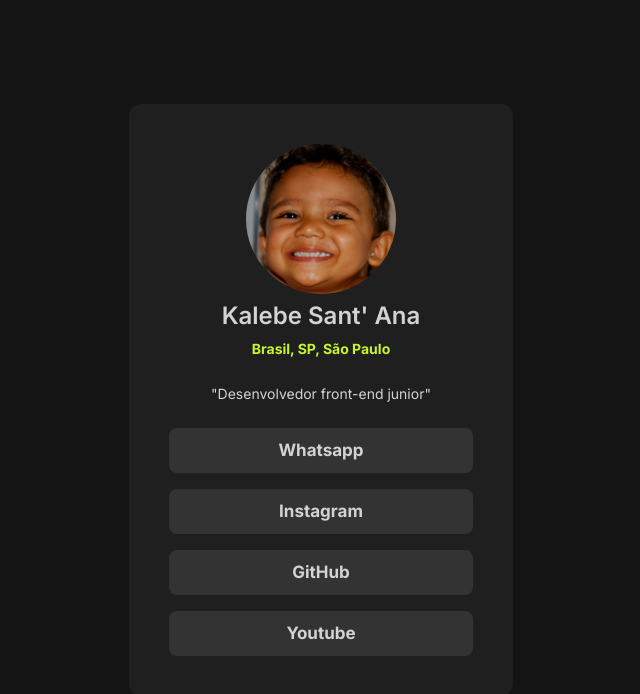
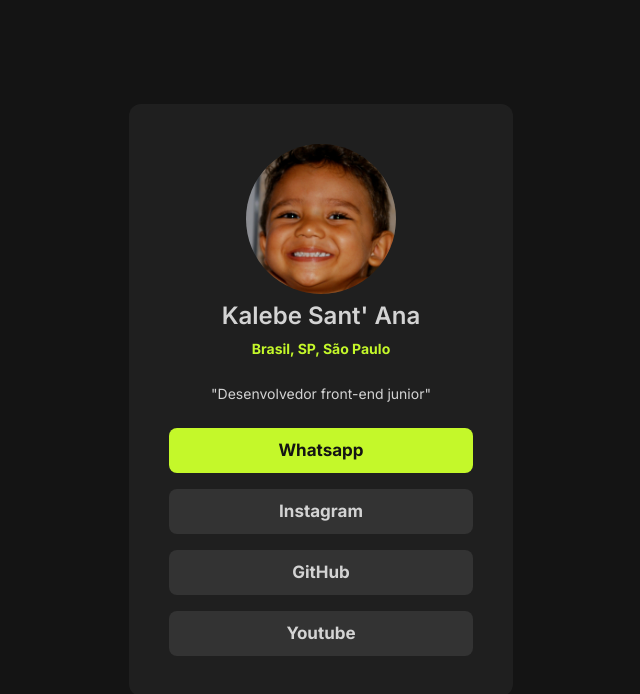
Before and after one commit to kao04/Meus-Links, a plain HTML site: page index.html in a window 1280 px wide. In both pictures the pointer is over the link "Whatsapp". Shown: the whole page, without its empty margins (319-959 px from the left). Drawn offline with Linux system fonts and the light colour scheme.

Commit message:
adicionado o efeito de hover nas ancoras

```diff
--- a/style.css
+++ b/style.css
@@ -63,3 +63,9 @@ div a{
     font-size: 17px;
     line-height: 21px;
 }
+
+div a:hover{
+    background-color: #C4F82A;
+    color: #141414;
+    transition: 0.6s;
+}
```
